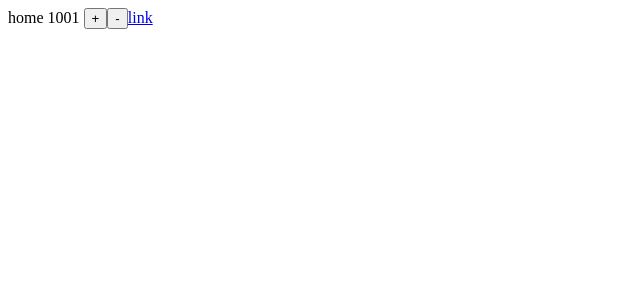
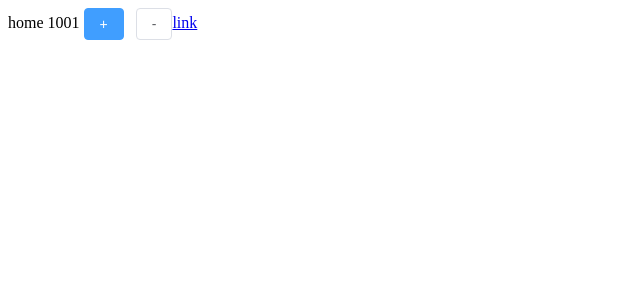
Before and after one commit to song-will/template-vue3, a Vue app: page / in a window 1280 px wide. Shown: the top 300 px of the page, without its empty margins (0-640 px from the left). Built offline with nearby package versions, Linux system fonts and the light colour scheme.

Commit message:
feat: 集成element-plus

```diff
--- a/package.json
+++ b/package.json
@@ -12,6 +12,7 @@
   "license": "ISC",
   "dependencies": {
     "@vue/compiler-sfc": "^3.2.33",
+    "element-plus": "^2.1.11",
     "less": "^4.1.2",
     "less-loader": "^10.2.0",
     "pinia": "^2.0.0-rc.10",
--- a/src/components/Home.vue
+++ b/src/components/Home.vue
@@ -2,8 +2,8 @@
     <div class='home'>
         home
         {{countStore.count}}
-        <button @click="countStore.$patch({count: countStore.count+1})">+</button>
-        <button @click="countStore.decrementCount">-</button>
+        <el-button type="primary" @click="countStore.$patch({count: countStore.count+1})">+</el-button>
+        <el-button @click="countStore.decrementCount">-</el-button>
         <router-link to="/about">link</router-link>
     </div>
 </template>
--- a/src/index.js
+++ b/src/index.js
@@ -2,9 +2,12 @@ import { createApp } from 'vue'
 import App from '@/App.vue'
 import router from '@/router'
 import store from '@/store'
+import 'element-plus/dist/index.css'
+import ElementPlus from 'element-plus'
 
 const app = createApp(App)
 app.use(router)
 app.use(store)
+app.use(ElementPlus)
 
 app.mount('#app')
--- a/tsconfig.json
+++ b/tsconfig.json
@@ -9,6 +9,7 @@
     "moduleResolution": "node",
     "paths": {
       "@/*": ["./src/*"]
-    }
+    },
+    "types": ["element-plus/global"]
   }
 }
```
Also changed, not shown: 3 other files (tests, documents, lock files or other folders).
